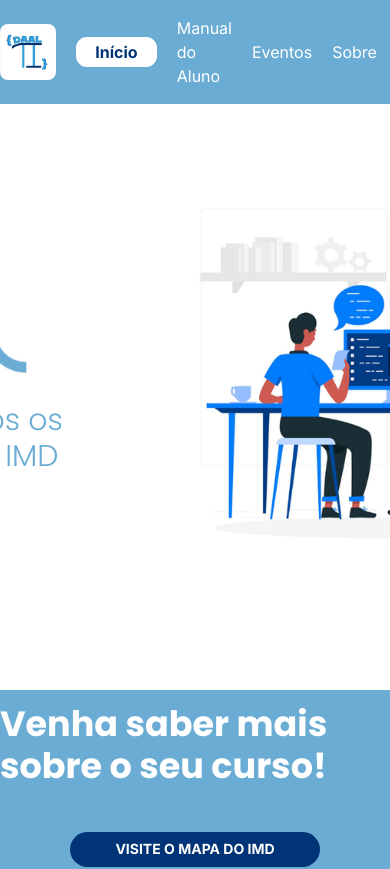
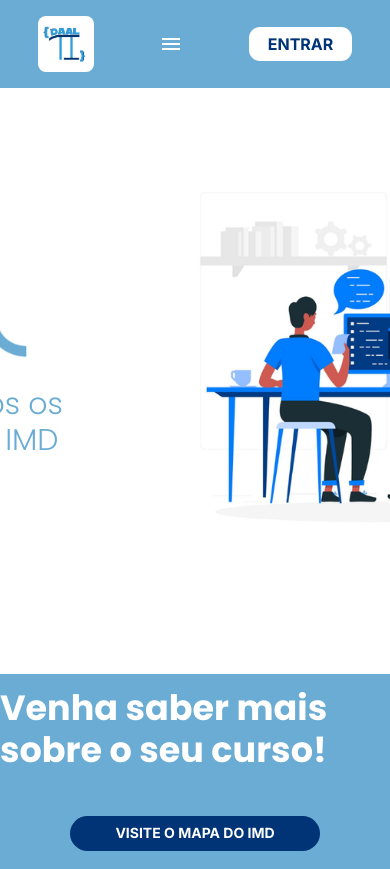
Before and after one commit to PortalDAAL/portal-daal-front, a React (Vite) app: page / in a window 390 px wide. Shown: the top 869 px of the page. Built offline with nearby package versions, Linux system fonts and the light colour scheme.

Commit message:
feat: responsividade na 'navbar'

```diff
--- a/src/components/navbar/navbar.tsx
+++ b/src/components/navbar/navbar.tsx
@@ -1,4 +1,16 @@
-import { Avatar, Box, Button, Typography, useTheme } from "@mui/material";
+import React, { useState } from "react";
+import {
+  Avatar,
+  Box,
+  Button,
+  Typography,
+  Menu,
+  MenuItem,
+  useMediaQuery,
+  useTheme,
+} from "@mui/material";
+import IconButton from "@mui/material/IconButton";
+import MenuIcon from '@mui/icons-material/Menu';
 import { Link, useLocation, useNavigate } from "react-router-dom";
 import { useUser } from "../../UserContext";
 import { routes } from "../../constants";
@@ -35,6 +47,18 @@ const Navbar = (): React.ReactElement => {
   const navbarItems = useNavbarItems();
   const navigate = useNavigate();
   const location = useLocation();
+  const isSmallScreen = useMediaQuery(theme.breakpoints.down("sm"));
+
+  const [anchorEl, setAnchorEl] = useState<null | HTMLElement>(null);
+  const open = Boolean(anchorEl);
+
+  const handleMenuClick = (event: React.MouseEvent<HTMLButtonElement>) => {
+    setAnchorEl(event.currentTarget);
+  };
+
+  const handleMenuClose = () => {
+    setAnchorEl(null);
+  };
 
   return (
     <>
@@ -59,6 +83,59 @@ const Navbar = (): React.ReactElement => {
             sx={{ width: 56, height: 56, borderRadius: 2 }}
           />
         </Link>
+
+        {isSmallScreen ? (
+          <div className="menu">
+            <IconButton
+              id="menu-button"
+              aria-controls={open ? "menu-navbar" : undefined}
+              aria-haspopup="true"
+              aria-expanded={open ? "true" : undefined}
+              onClick={handleMenuClick}
+              sx={{ color: "white" }}
+            >
+              <MenuIcon />
+            </IconButton>
+            <Menu
+              id="menu-navbar"
+              anchorEl={anchorEl}
+              open={open}
+              onClose={handleMenuClose}
+              MenuListProps={{
+                "aria-labelledby": "menu-button",
+              }}
+              anchorOrigin={{
+                vertical: 'bottom',
+                horizontal: 'center',
+              }}
+              transformOrigin={{
+                vertical: 'top',
+                horizontal: 'center',
+              }}
+            >
+              {navbarItems.map((item) => (
+                <MenuItem
+                  key={item.label}
+                  onClick={() => {
+                    navigate(item.route);
+                    handleMenuClose();
+                  }}
+                >
+                  {item.label}
+                </MenuItem>
+              ))}
+              {user ? (
+                <MenuItem onClick={() => navigate(routes.profile)}>
+                  Perfil
+                </MenuItem>
+              ) : (
+                <MenuItem onClick={() => navigate(routes.login)}>
+                  Entrar
+                </MenuItem>
+              )}
+            </Menu>
+          </div>
+        ) : (
           <Box
             sx={{
               display: "flex",
@@ -94,7 +171,7 @@ const Navbar = (): React.ReactElement => {
               );
             })}
           </Box>
-
+        )}
         {user ? (
           <UserAvatarButton letter={user.username.charAt(0).toUpperCase()} />
         ) : (
```
Lines whose indentation alone changed are shown as unchanged.
